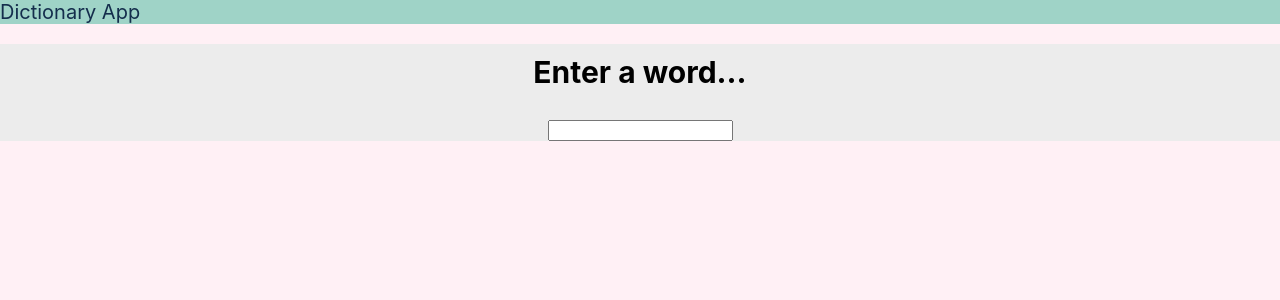
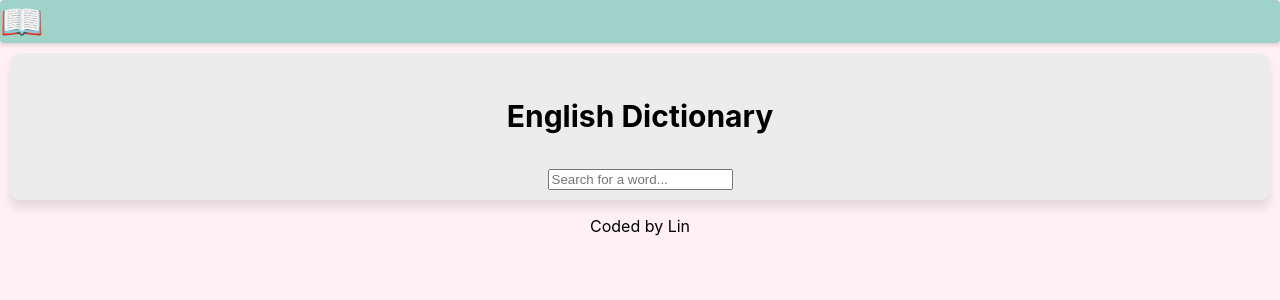
Before and after one commit to cafeorea/dictionary-app-react, a React (Create React App) app: page / in a window 1280 px wide. Shown: the top 300 px of the page. Built offline with nearby package versions, Linux system fonts and the light colour scheme; the HTML template or start-up script is replaced by a standard one.

Commit message:
Styling the application

```diff
--- a/src/App.css
+++ b/src/App.css
@@ -0,0 +1,3 @@
+.Footer {
+  text-align: center;
+}
--- a/src/App.js
+++ b/src/App.js
@@ -8,6 +8,7 @@ function App() {
       <div className="container">
         <Header />
         <Search />
+        <p className="Footer">Coded by Lin</p>
       </div>
     </div>
   );
--- a/src/Header.css
+++ b/src/Header.css
@@ -1,7 +1,12 @@
 .navigation {
   background-color: #9fd3c7 !important;
+
+  border-radius: 4px;
+  box-shadow: 0 3px 3px rgb(0 0 0 / 10%);
 }
 .navtext {
   color: #142d4c !important;
-  font-size: 20px;
+  font-size: 35px;
+  margin: 0px;
+  padding: 0px;
 }
--- a/src/Header.js
+++ b/src/Header.js
@@ -5,7 +5,7 @@ export default function Header() {
   return (
     <nav className="navbar  navbar-light navigation">
       <div className="container-fluid">
-        <span className="navbar-brand mb-0 h1 navtext">Dictionary App</span>
+        <span className="navbar-brand mb-0 h1 navtext">📖</span>
       </div>
     </nav>
   );
--- /dev/null
+++ b/src/Meaning.css
@@ -0,0 +1,3 @@
+h3 {
+  text-transform: capitalize;
+}
--- a/src/Meaning.js
+++ b/src/Meaning.js
@@ -1,5 +1,6 @@
 import React from "react";
 import Synonyms from "./Synonyms";
+import "./Meaning.css";
 
 export default function Meaning(props) {
   console.log(props.meaning);
@@ -10,10 +11,10 @@ export default function Meaning(props) {
         return (
           <div key={index}>
             <p>
-              <strong>Definition:</strong>
+              <strong>Definition: </strong>
               {definition.definition}
               <br />
-              <strong>Example:</strong>
+              <strong>Example: </strong>
               <em>{definition.example}</em>
               <br />
               <Synonyms synonyms={definition.synonyms} />
--- /dev/null
+++ b/src/Results.css
@@ -0,0 +1,3 @@
+h2 {
+  text-transform: capitalize;
+}
--- a/src/Results.js
+++ b/src/Results.js
@@ -1,12 +1,14 @@
 import React from "react";
 import Meaning from "./Meaning";
 import Phonetics from "./Phonetics";
+import "./Results.css";
 
 export default function Results(props) {
   console.log(props.results);
   if (props.results) {
     return (
       <div className="Results">
+        <section>
           <h2>{props.results.word}</h2>
           {props.results.phonetics.map(function (phonetic, index) {
             return (
@@ -15,11 +17,12 @@ export default function Results(props) {
               </div>
             );
           })}
+        </section>
         {props.results.meanings.map(function (meaning, index) {
           return (
-            <div key={index}>
+            <section key={index}>
               <Meaning meaning={meaning} />
-            </div>
+            </section>
           );
         })}
       </div>
--- a/src/Search.css
+++ b/src/Search.css
@@ -1,5 +1,9 @@
-.SearchBar {
+.SearchBar section {
   background-color: #ececec;
+  margin: 10px;
+  padding: 10px;
+  border-radius: 10px;
+  box-shadow: 0 8px 8px rgb(0 0 0 / 10%);
 }
 
 h1 {
--- a/src/Search.js
+++ b/src/Search.js
@@ -25,14 +25,17 @@ export default function Search() {
 
   return (
     <div className="SearchBar">
-      <h1>Enter a word...</h1>
+      <section>
+        <h1>English Dictionary</h1>
         <form onSubmit={dictionarySearch}>
           <input
             type="search"
             className="form-control form-control-lg"
+            placeholder="Search for a word..."
             onChange={handleSearchTerm}
           />
         </form>
+      </section>
       <Results results={results} />
     </div>
   );
--- /dev/null
+++ b/src/Synonyms.css
@@ -0,0 +1,7 @@
+li {
+  display: inline-block;
+  font-size: 15px;
+  padding-right: 20px;
+  padding-top: 8px;
+  padding-bottom: 0px;
+}
--- a/src/Synonyms.js
+++ b/src/Synonyms.js
@@ -1,10 +1,10 @@
 import React from "react";
+import "./Synonyms.css";
 
 export default function Synonyms(props) {
   if (props.synonyms) {
     return (
       <p>
-        <strong>Synonyms:</strong>
         <ul className="Synonyms">
           {props.synonyms.map(function (synonym, index) {
             return <li key={index}>{synonym}</li>;
```
Lines whose indentation alone changed are shown as unchanged.
